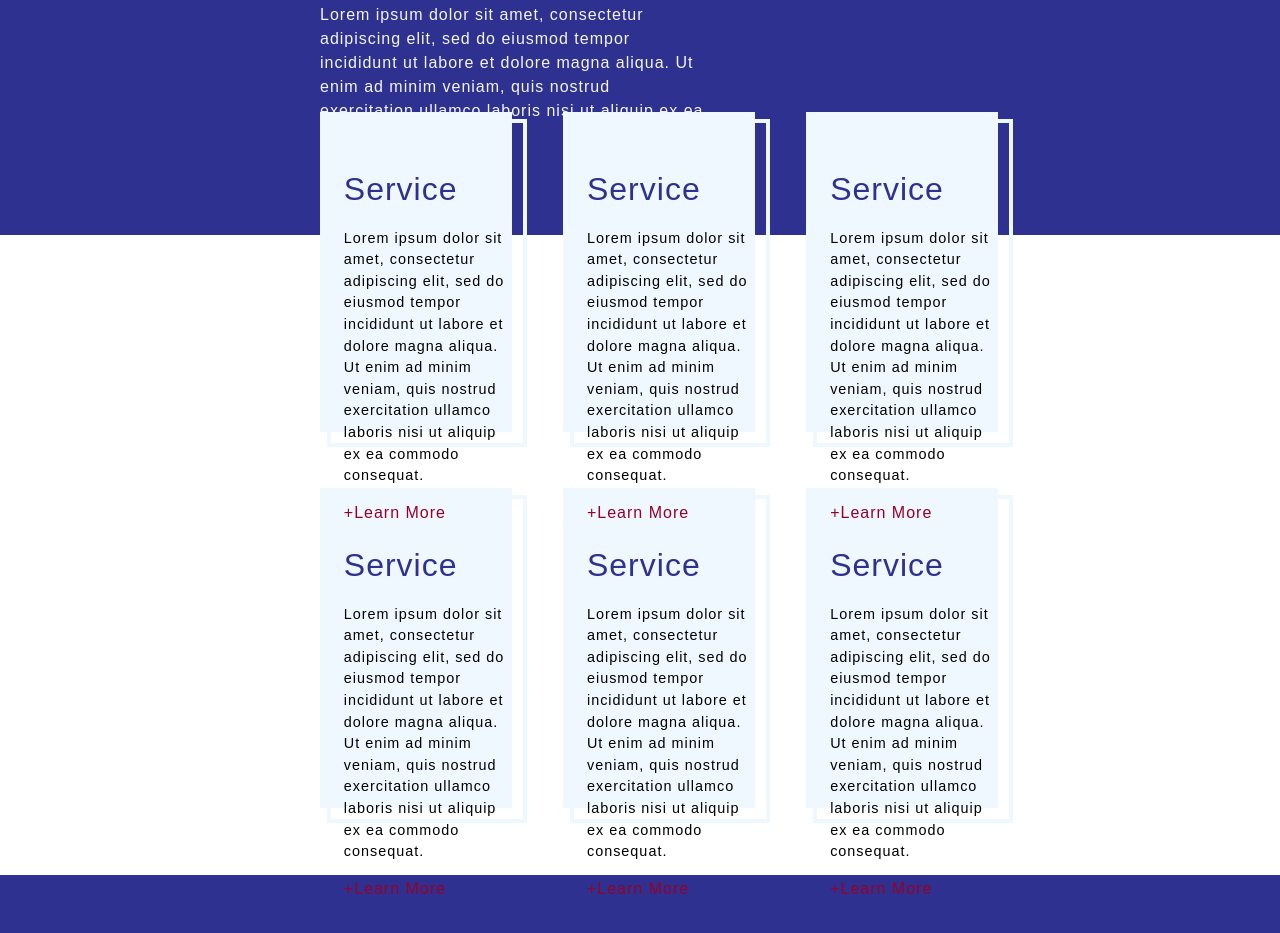
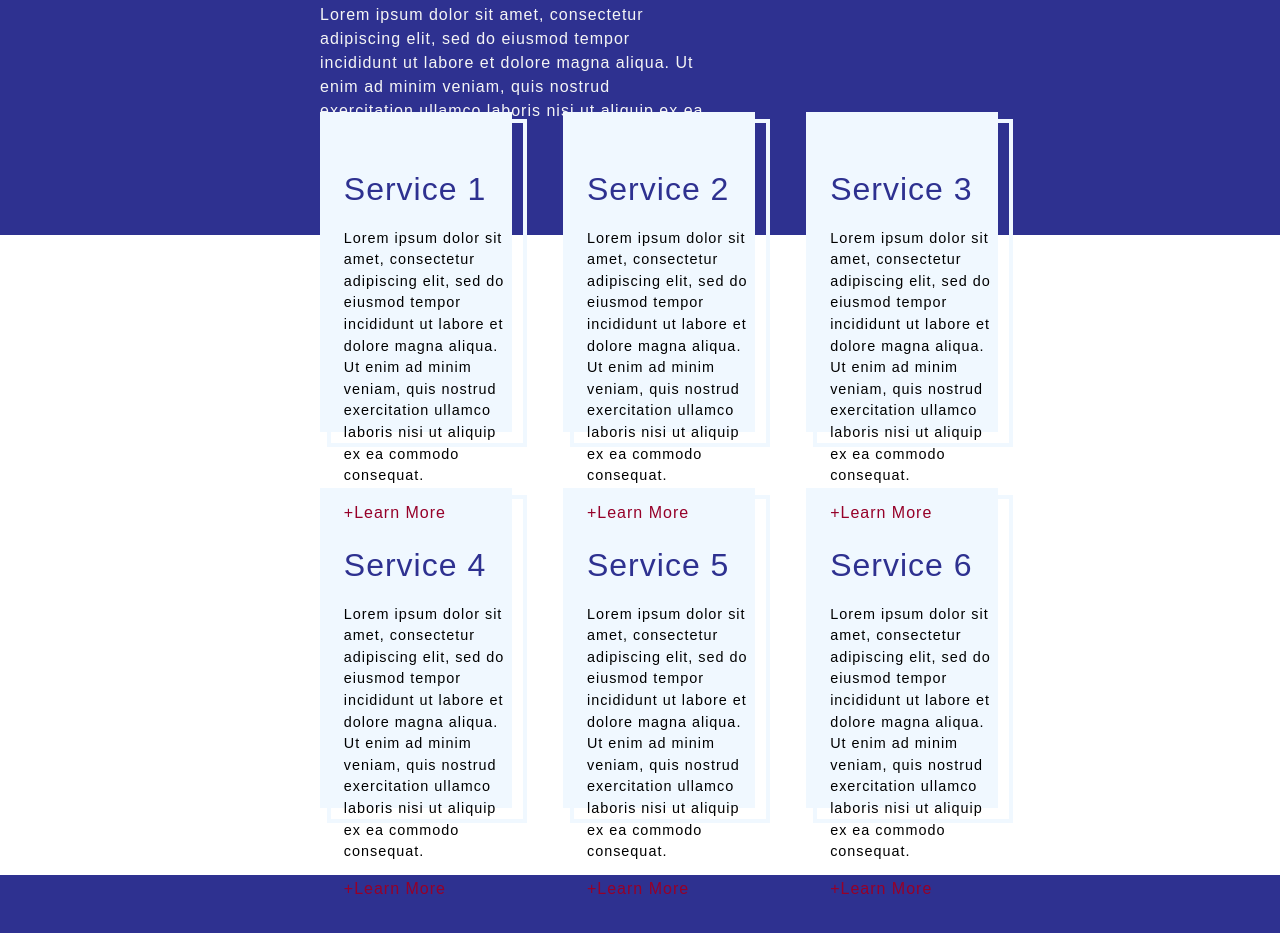
Before and after one commit to Jgreenwell93/Keystone, a plain HTML site: page index.html in a window 1280 px wide. Shown: the part 1123-2056 px from the top of the page. Drawn offline with Linux system fonts and the light colour scheme.

Commit message:
adding in small thing

```diff
--- a/index.html
+++ b/index.html
@@ -68,7 +68,7 @@
                 <div class="service-stage-item">
                     <!-- creating a second nesting to create an offset border -->
                     <div class="service-stage-item-inner">
-                        <h1 class="stage-item-top">Service</h1>
+                        <h1 class="stage-item-top">Service 1</h1>
                         <p class="stage-item-bottom">Lorem ipsum dolor sit amet, consectetur adipiscing elit, sed do
                             eiusmod
                             tempor incididunt ut labore et dolore magna aliqua. Ut enim ad minim veniam, quis nostrud
@@ -81,7 +81,7 @@
                 <div class="service-stage-item">
                     <!-- creating a second nesting to create an offset border -->
                     <div class="service-stage-item-inner">
-                        <h1 class="stage-item-top">Service</h1>
+                        <h1 class="stage-item-top">Service 2</h1>
                         <p class="stage-item-bottom">Lorem ipsum dolor sit amet, consectetur adipiscing elit, sed do
                             eiusmod
                             tempor incididunt ut labore et dolore magna aliqua. Ut enim ad minim veniam, quis nostrud
@@ -94,7 +94,7 @@
                 <div class="service-stage-item">
                     <!-- creating a second nesting to create an offset border -->
                     <div class="service-stage-item-inner">
-                        <h1 class="stage-item-top">Service</h1>
+                        <h1 class="stage-item-top">Service 3</h1>
                         <p class="stage-item-bottom">Lorem ipsum dolor sit amet, consectetur adipiscing elit, sed do
                             eiusmod
                             tempor incididunt ut labore et dolore magna aliqua. Ut enim ad minim veniam, quis nostrud
@@ -110,7 +110,7 @@
                 <div class="service-stage-item">
                     <!-- creating a second nesting to create an offset border -->
                     <div class="service-stage-item-inner">
-                        <h1 class="stage-item-top">Service</h1>
+                        <h1 class="stage-item-top">Service 4</h1>
                         <p class="stage-item-bottom">Lorem ipsum dolor sit amet, consectetur adipiscing elit, sed do
                             eiusmod
                             tempor incididunt ut labore et dolore magna aliqua. Ut enim ad minim veniam, quis nostrud
@@ -123,7 +123,7 @@
                 <div class="service-stage-item">
                     <!-- creating a second nesting to create an offset border -->
                     <div class="service-stage-item-inner">
-                        <h1 class="stage-item-top">Service</h1>
+                        <h1 class="stage-item-top">Service 5</h1>
                         <p class="stage-item-bottom">Lorem ipsum dolor sit amet, consectetur adipiscing elit, sed do
                             eiusmod
                             tempor incididunt ut labore et dolore magna aliqua. Ut enim ad minim veniam, quis nostrud
@@ -136,7 +136,7 @@
                 <div class="service-stage-item">
                     <!-- creating a second nesting to create an offset border -->
                     <div class="service-stage-item-inner">
-                        <h1 class="stage-item-top">Service</h1>
+                        <h1 class="stage-item-top">Service 6</h1>
                         <p class="stage-item-bottom">Lorem ipsum dolor sit amet, consectetur adipiscing elit, sed do
                             eiusmod
                             tempor incididunt ut labore et dolore magna aliqua. Ut enim ad minim veniam, quis nostrud
```
